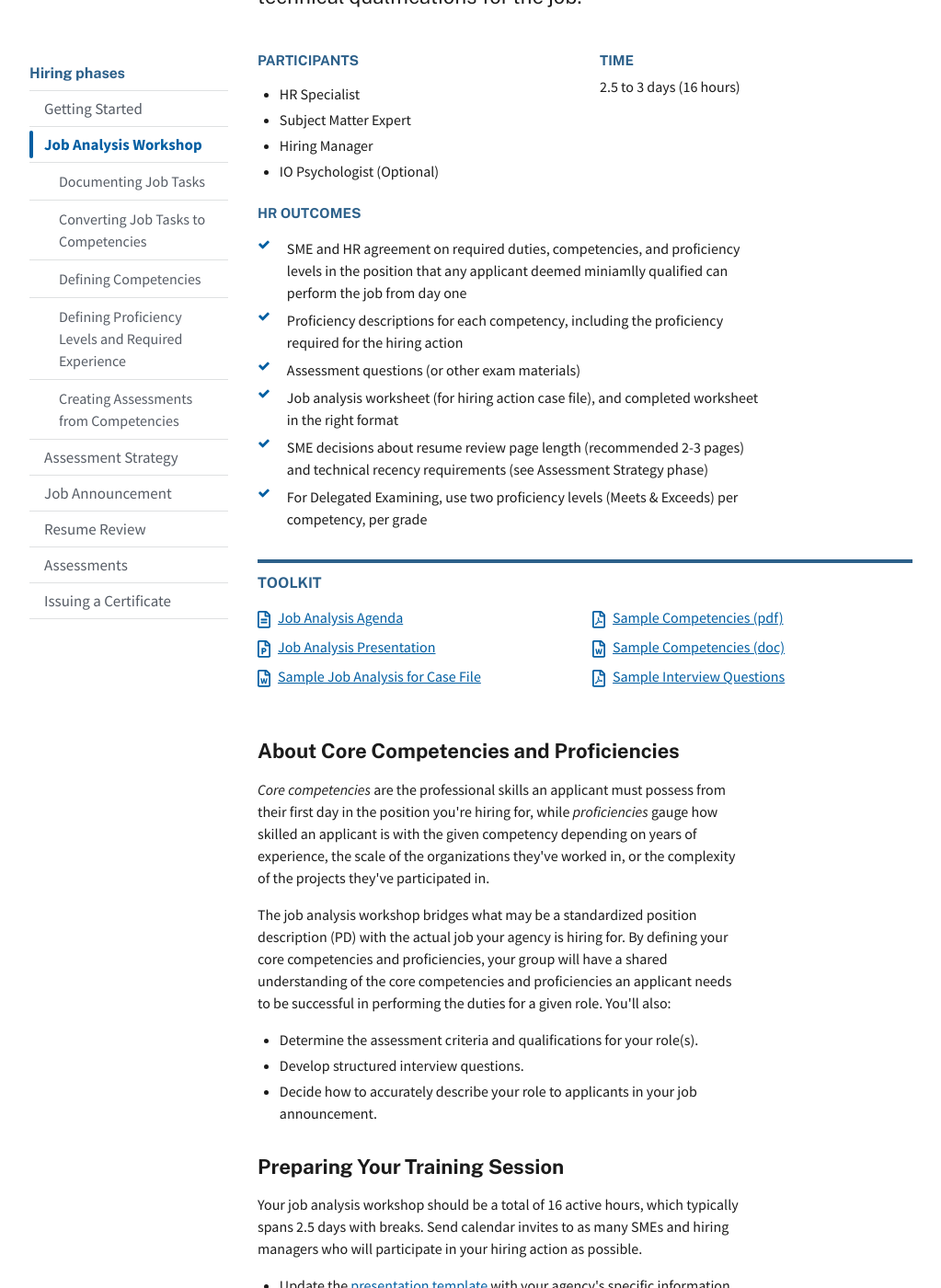
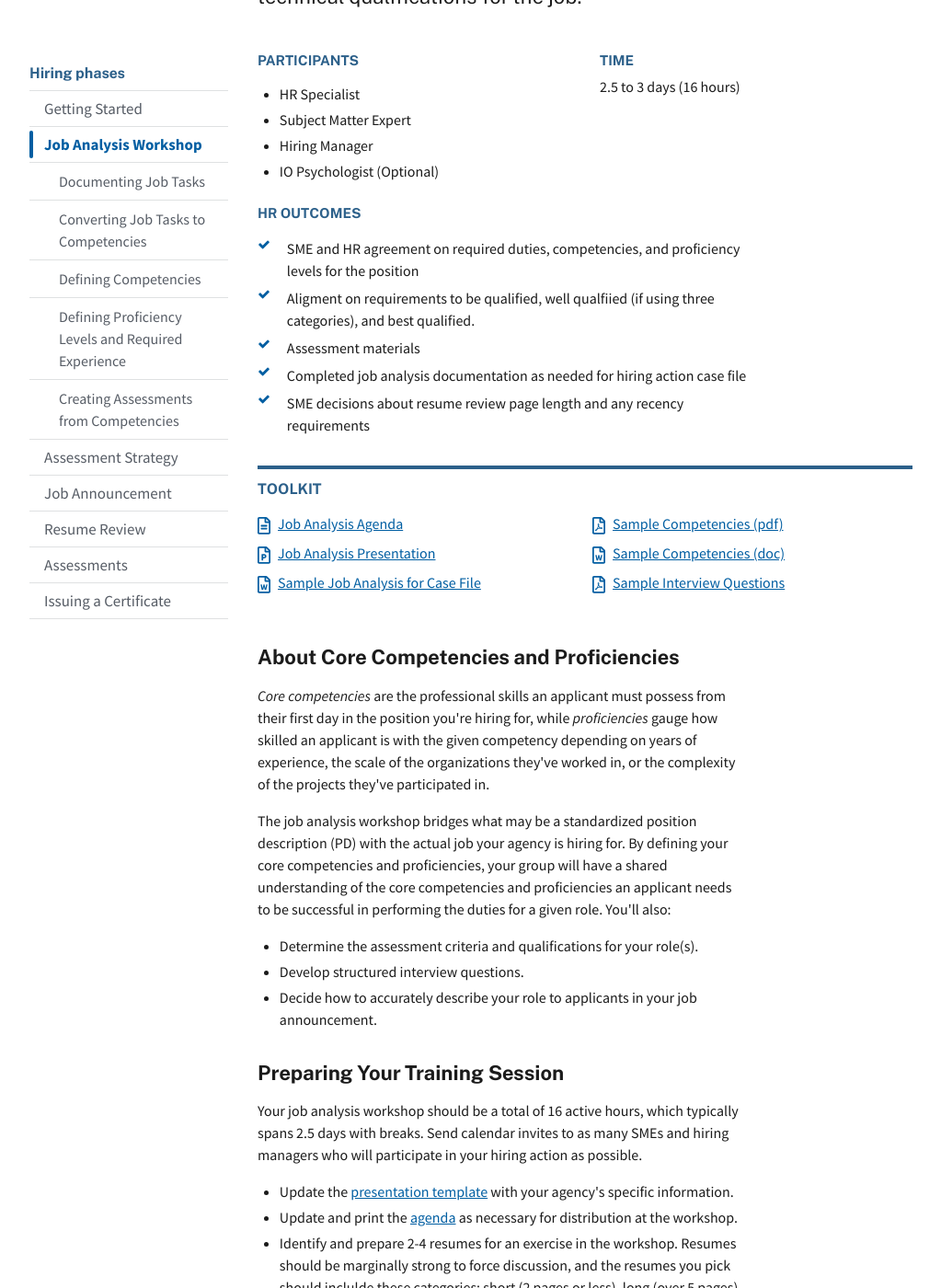
Before and after one commit to usds/SME-QA-Website, a Jekyll site: the page built from pages/phases/job-analysis/index.html, in a window 1280 px wide and 1400 px high, scrolled down 534 px. Shown: the whole window at 92% size, without its empty margins (128-1151 px from the left). Built offline with Jekyll 4.4.1, drawn with Linux system fonts in a browser that asks for light colours; some of the changed text lies outside the part shown.

Commit message:
Update index.html

```diff
--- a/pages/phases/job-analysis/index.html
+++ b/pages/phases/job-analysis/index.html
@@ -9,24 +9,11 @@ intro: In a multi-day job analysis workshop with SMEs, you'll help SMEs and hiri
 roles: [hr, sme, hiring-mgr, io-psych]
 duration: 2.5 to 3 days (16 hours)
 outputs:
-  - SME and HR agreement on required duties, competencies, and proficiency levels in the position that any applicant deemed miniamlly qualified can perform the job from day one
-  - Proficiency descriptions for each competency, including the proficiency required for the hiring action
-  - Assessment questions (or other exam materials)
-  - Job analysis worksheet (for hiring action case file), and completed worksheet in the right format
-  - SME decisions about resume review page length (recommended 2-3 pages) and technical recency requirements (see Assessment Strategy phase)
-  - For Delegated Examining, use two proficiency levels (Meets & Exceeds) per competency, per grade
-best practice:
-  - A minimum of four without exceeding six, core competencies and their definitions
-  - Develop good interview sample responses
-  - Calibrate SMEs to proficiency levels by practicing resume review and application materials against sample resumes and portfolios (remove any PII)
-  - SMEs should practice assessment questions (written and/or structured interview) to gauge proper time limit, and to anticipate applicant responses to have stronger follow-up questions
-  - When applicable for the job, SMEs should dicuss if technical receny needs to be included in the qualifications
-  - Hiring manager is present
-pro-tips:
-  - Group and distribute SMEs to maximize discussion and avoid strong personalities overhwhelming small groups.
-  - If conducting remotely, use real-time collaborative software (i.e., MAX Community Word, FunRetro {preferred}, MURAL)
-  - Multiple GS-levels are allowed as long as the different grades require the same competencies, just at different proficiency levels (Unfamiliar, Familiar, Expert, Master).
-  - For Direct Hire, use one proficiency level per competency, per grade
+  - SME and HR agreement on required duties, competencies, and proficiency levels for the position
+  - Aligment on requirements to be qualified, well qualfiied (if using three categories), and best qualified.
+  - Assessment materials
+  - Completed job analysis documentation as needed for hiring action case file
+  - SME decisions about resume review page length and any recency requirements
 ---
 
 <p class="usa-intro">
@@ -62,7 +49,8 @@ pro-tips:
   <li>Identify and prepare 2-4 resumes for an exercise in the workshop. Resumes should be marginally strong to force discussion, and the resumes you pick should inclulde these categories: short (2 pages or less), long (over 5 pages), private sector background, public sector background. Instructions to gather resumes are <a href="{{site.baseurl}}/hiring-phases/resume-review/training/#setting-up-resume-review-training">here</a>.</li>
   <li>Print the <a href="{{site.baseurl}}/toolkit/job-analysis/sample-competencies-proficiencies.docx">Sample Competencies</a> to distribute at the workshop as supporting material.</li>
   <li>Think through the SMEs that will be attending and how to group them to avoid strong personalities overwhelming small groups.</li>
-  <li>Decide in advance who will handle technical issues and present each section of slides.</li>
+  <li>Decide in advance who will handle technical issues and present each section of slides. If conducting remotely, use real-time collaborative software (e.g. MAX.gov Word Online or a virtual whiteboard/notecard tool).
+</li>
 </ul>
 
 {% assign page-list = '' | split: '' %}
```
